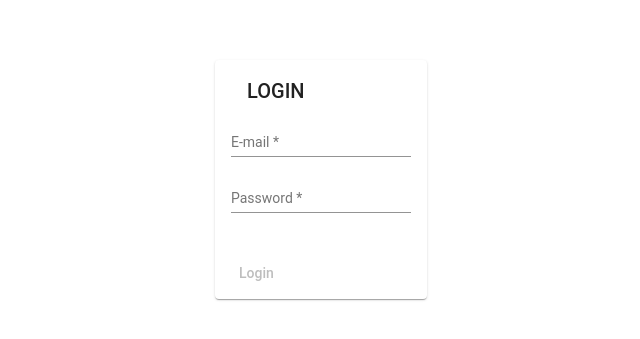
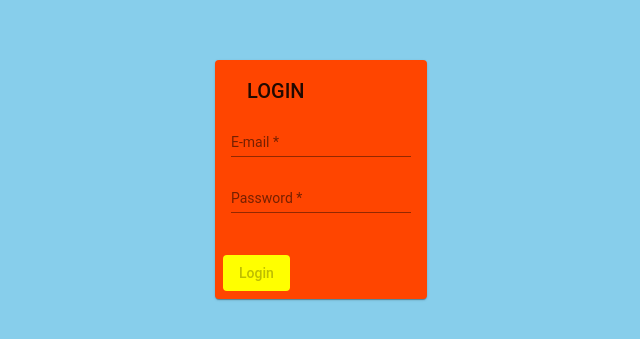
Before and after one commit to GeorgeOfSystem/angular_class, an Angular app: page /login in a window 1280 px wide. Shown: the part 221-560 px from the top of the page, without its empty margins (319-959 px from the left). Built offline with nearby package versions, Linux system fonts and the light colour scheme.

Commit message:
3 files modified

```diff
--- a/src/app/app.module.ts
+++ b/src/app/app.module.ts
@@ -5,7 +5,7 @@ import { AppComponent } from './app.component';
 import { RouterModule, Routes } from '@angular/router';
 import { HttpClientModule, HTTP_INTERCEPTORS } from '@angular/common/http';
 import { BrowserAnimationsModule } from '@angular/platform-browser/animations';
-import { AuthService } from './shared/services/auth.service';
+
 import { AuthGuard } from './shared/guards/auth.guard';
 import { AuthInterceptor } from './shared/interceptors/auth.interceptor';
 import { StoreModule } from '@ngrx/store';
@@ -13,6 +13,7 @@ import {reducers} from './core';
 import { EffectsModule } from '@ngrx/effects';
 import { StoreDevtoolsModule } from '@ngrx/store-devtools';
 import { environment } from '../environments/environment';
+import { AuthService } from './shared/services/auth.service';
 
 
 const routes: Routes = [
--- a/src/app/login/login.component.css
+++ b/src/app/login/login.component.css
@@ -4,6 +4,7 @@
   display: flex;
   align-items: center;
   justify-content: center;
+  background-color: skyblue;
 }
 
 .example-card {
@@ -14,3 +15,7 @@
   background-image: url('https://material.angular.io/assets/img/examples/shiba1.jpg');
   background-size: cover;
 }
+
+.mat-card{
+  background-color: orangered;
+}
--- a/src/app/login/login.component.html
+++ b/src/app/login/login.component.html
@@ -39,6 +39,6 @@
     </form>
   </mat-card-content>
   <mat-card-actions>
-    <button mat-button [disabled]="form.invalid" (click)="onLogin(form)">Login</button>
+    <button style="background-color: yellow" mat-button [disabled]="form.invalid" (click)="onLogin(form)">Login</button>
   </mat-card-actions>
 </mat-card>
```
